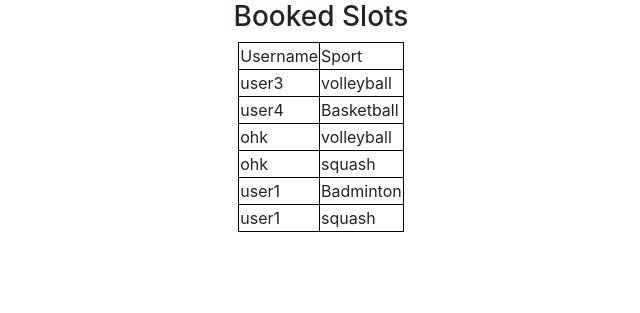
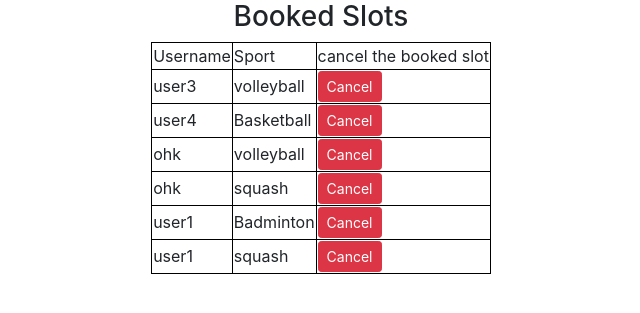
Before and after one commit to Geeky-Noob/Slot_Booking_System, a Django app: page /bookedslots/ in a window 1280 px wide. Shown: the part 56-369 px from the top of the page, without its empty margins (319-959 px from the left). Run offline with Django 4.2, Linux system fonts and the light colour scheme; data comes from the database, SQL or seed files in the repository.

Commit message:
Update bookedslots.html

```diff
--- a/Templates/bookedslots.html
+++ b/Templates/bookedslots.html
@@ -8,9 +8,9 @@ Booked Slots
 <div align='center'>
 <h3>Booked Slots</h3>
     <table bordercolor='black' border='1px'>
-        <tr><td>Username</td><td>Sport</td></tr>
+        <tr><td>Username</td><td>Sport</td><td>cancel the booked slot</td></tr>
         {% for i in slot %}
-        <tr><td>{{i.username}}</td><td>{{i.bookedfor}}</td></tr>
+        <tr><td>{{i.username}}</td><td>{{i.bookedfor}}</td><td><a class="btn btn-sm btn-danger" href='/delete/{{i.username}}/{{i.bookedfor}}'>Cancel</a></td></tr>
         {% endfor %}
     </table>
 </div>
```
